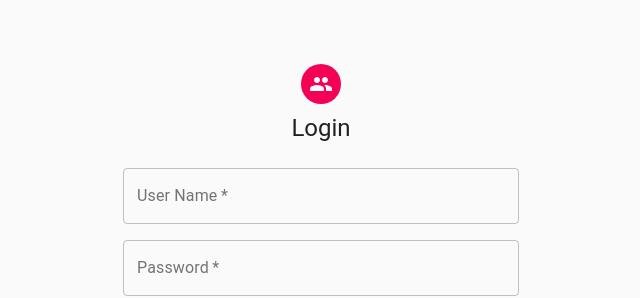
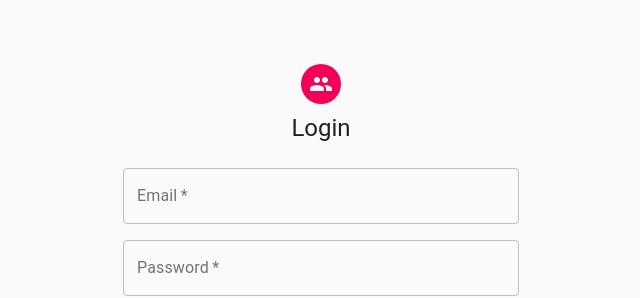
Before and after one commit to mayuradesh/mycoviddashboard-ui, a React (Create React App) app: page / in a window 1280 px wide. Shown: the top 298 px of the page, without its empty margins (319-959 px from the left). Built offline with nearby package versions, Linux system fonts and the light colour scheme.

Commit message:
register and login done

```diff
--- a/package.json
+++ b/package.json
@@ -10,6 +10,7 @@
     "@testing-library/user-event": "^7.1.2",
     "react": "^16.13.1",
     "react-dom": "^16.13.1",
+    "react-loading": "^2.0.3",
     "react-router": "^5.2.0",
     "react-router-dom": "^5.2.0",
     "react-scripts": "3.4.1"
--- a/src/Components/SignIn.js
+++ b/src/Components/SignIn.js
@@ -10,6 +10,7 @@ import Typography from "@material-ui/core/Typography";
 import { makeStyles } from "@material-ui/core/styles";
 import Container from "@material-ui/core/Container";
 
+import ReactLoading from "react-loading";
 import { API_URL } from "../config";
 
 const useStyles = makeStyles((theme) => ({
@@ -39,18 +40,19 @@ const useStyles = makeStyles((theme) => ({
 
 export default function SignIn() {
   const classes = useStyles();
-  const [firstLoad, setLoad] = React.useState(true);
+  const [loading, setLoading] = React.useState(false);
   let history = useHistory();
 
-  const [username, setName] = React.useState("");
+  const [email, setEmail] = React.useState("");
   const [password, setPassword] = React.useState("");
 
-  const handleUserNameChange = (event) => setName(event.target.value);
+  const handleEmailChange = (event) => setEmail(event.target.value);
   const handlePasswordChange = (event) => setPassword(event.target.value);
 
   const [errors, setErrors] = React.useState({});
 
   async function doLogin(toInput) {
+    setLoading(true);
     let response = await fetch(`${API_URL}sign-in`, {
       method: "POST",
       headers: {
@@ -59,6 +61,7 @@ export default function SignIn() {
       body: JSON.stringify(toInput), // body data type must match "Content-Type" header
     });
     let body = await response.json();
+    setLoading(false);
     if (!response.ok) {
       console.log("Errors:", body);
       setErrors(body);
@@ -69,15 +72,14 @@ export default function SignIn() {
   }
 
   const handleSubmit = (variables) => {
-    const toInput = { username, password };
+    const toInput = { email, password };
     doLogin(toInput);
   };
-
-  if (firstLoad) {
-    // sampleFunc();
-    setLoad(false);
-  }
-
+  if (loading) {
+    return (
+      <ReactLoading type={"spin"} color={"blue"} height={100} width={100} />
+    );
+  } else {
     return (
       <Container component="main" maxWidth="xs">
         <CssBaseline />
@@ -96,14 +98,14 @@ export default function SignIn() {
                   variant="outlined"
                   required
                   fullWidth
-                id="username"
-                value={username}
-                label="User Name"
-                name="username"
-                autoComplete="username"
-                onChange={handleUserNameChange}
-                error={errors.username ? true : false}
-                helperText={errors.username}
+                  id="email"
+                  value={email}
+                  label="Email"
+                  name="email"
+                  autoComplete="email"
+                  onChange={handleEmailChange}
+                  error={errors.email ? true : false}
+                  helperText={errors.email}
                 />
               </Grid>
               <Grid item xs={12}>
@@ -122,7 +124,6 @@ export default function SignIn() {
                   helperText={errors.password}
                 />
               </Grid>
-
             </Grid>
             <Button
               // type="submit"
@@ -144,3 +145,4 @@ export default function SignIn() {
       </Container>
     );
   }
+}
--- a/src/Components/SignUp.js
+++ b/src/Components/SignUp.js
@@ -13,6 +13,7 @@ import { makeStyles } from "@material-ui/core/styles";
 import Container from "@material-ui/core/Container";
 
 import { API_URL } from "../config";
+import ReactLoading from "react-loading";
 
 const useStyles = makeStyles((theme) => ({
   paper: {
@@ -41,7 +42,7 @@ const useStyles = makeStyles((theme) => ({
 
 export default function SignUp() {
   const classes = useStyles();
-  const [firstLoad, setLoad] = React.useState(true);
+  const [loading, setLoading] = React.useState(false);
   let history = useHistory();
 
   const [name, setFirstName] = React.useState("");
@@ -58,6 +59,7 @@ export default function SignUp() {
 
   async function doRegister(toInput) {
     console.log(JSON.stringify(toInput));
+    setLoading(true);
     let response = await fetch(`${API_URL}sign-up`, {
       method: "POST",
       headers: {
@@ -66,6 +68,7 @@ export default function SignUp() {
       body: JSON.stringify(toInput), // body data type must match "Content-Type" header
     });
     let body = await response.json();
+    setLoading(false);
     if (!response.ok) {
       console.log("Errors:", body);
       setErrors(body);
@@ -80,10 +83,11 @@ export default function SignUp() {
     doRegister(toInput);
   };
 
-  if (firstLoad) {
-    setLoad(false);
-  }
-
+  if (loading) {
+    return (
+      <ReactLoading type={"spin"} color={"blue"} height={100} width={100} />
+    );
+  } else {
     return (
       <Container component="main" maxWidth="xs">
         <CssBaseline />
@@ -179,3 +183,4 @@ export default function SignUp() {
       </Container>
     );
   }
+}
```
Also changed, not shown: 1 other file (tests, documents, lock files or other folders). Lines whose indentation alone changed are shown as unchanged.
